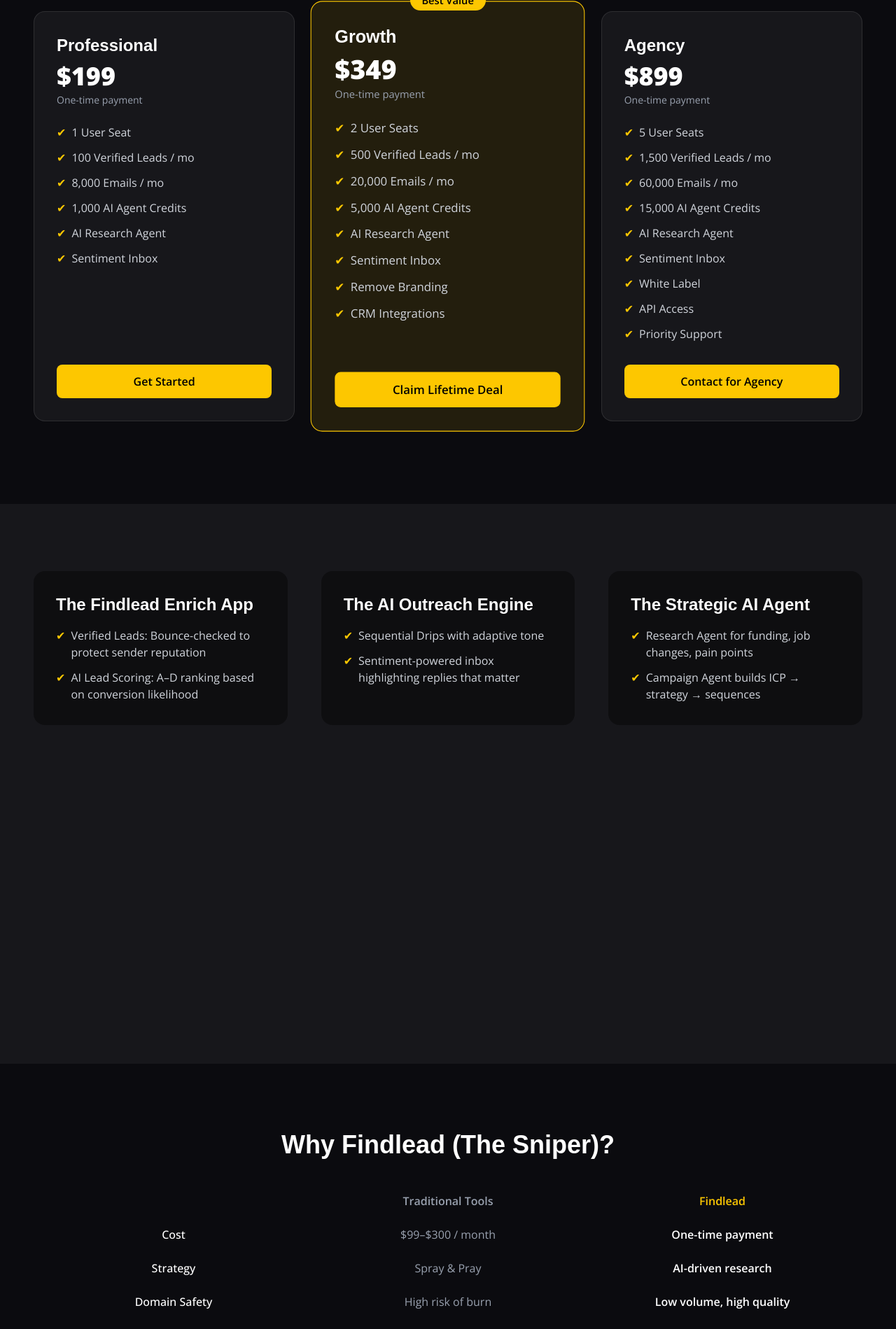
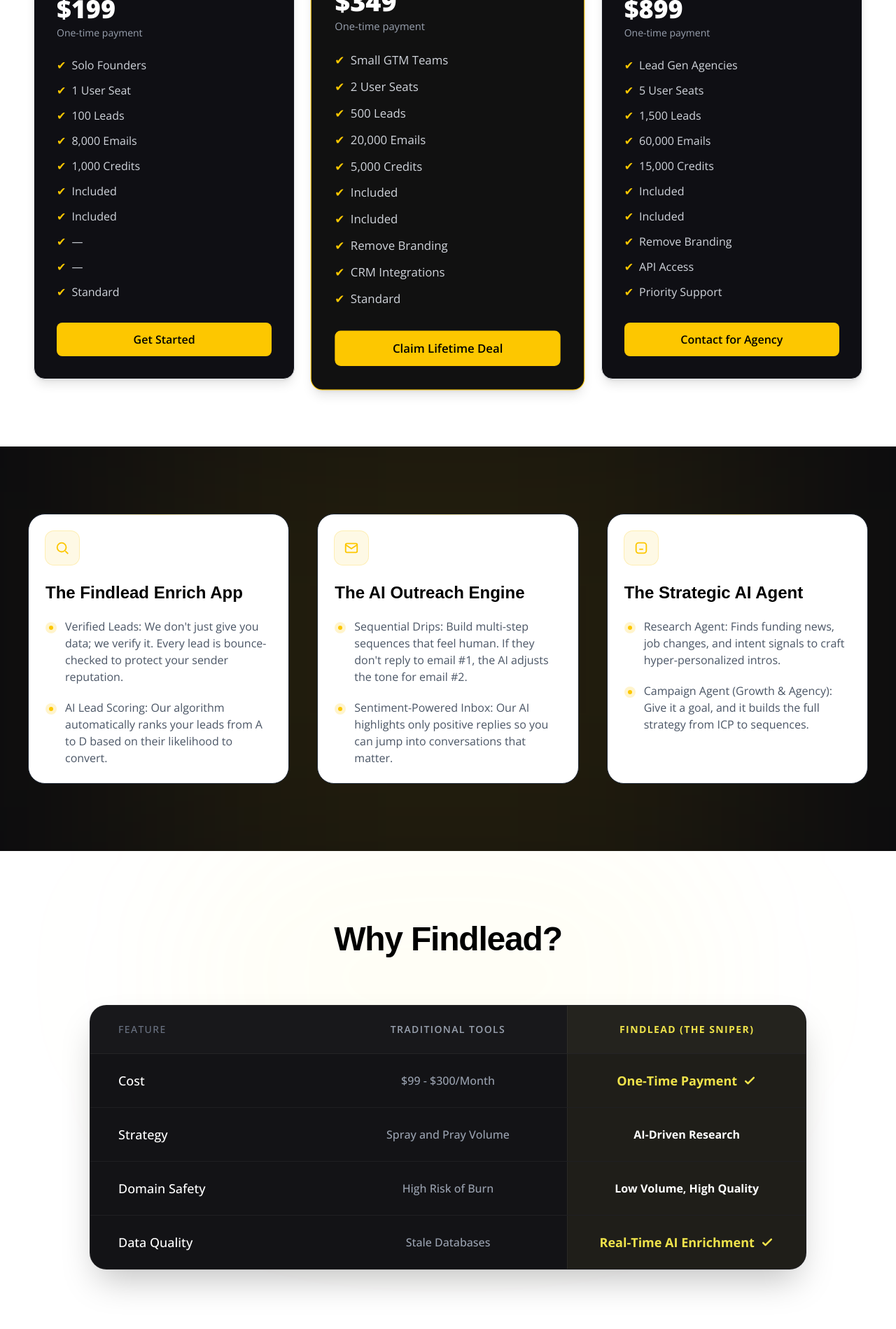
Before and after one commit to NaveenNSSKM/findlead.ai, a Next.js app: page /pricing in a window 1280 px wide. Shown: the part 880-2779 px from the top of the page at 70% size. Built offline with nearby package versions, Linux system fonts and the light colour scheme; a web font is replaced by a local one.

Commit message:
update-new-content

```diff
--- a/components/pricing/ComparisonTable.tsx
+++ b/components/pricing/ComparisonTable.tsx
@@ -1,107 +1,143 @@
+export default function ComparisonTable() {
   const comparisons = [
     {
       feature: "Cost",
-    traditional: "$99–$300 / month",
-    findlead: "One-time payment",
+      traditional: "$99 - $300/Month",
+      findlead: "One-Time Payment",
+      highlight: true,
     },
     {
       feature: "Strategy",
-    traditional: "Spray & Pray",
-    findlead: "AI-driven research",
+      traditional: "Spray and Pray Volume",
+      findlead: "AI-Driven Research",
+      highlight: false,
     },
     {
       feature: "Domain Safety",
-    traditional: "High risk of burn",
-    findlead: "Low volume, high quality",
+      traditional: "High Risk of Burn",
+      findlead: "Low Volume, High Quality",
+      highlight: false,
     },
     {
       feature: "Data Quality",
-    traditional: "Stale databases",
-    findlead: "Real-time enrichment",
+      traditional: "Stale Databases",
+      findlead: "Real-Time AI Enrichment",
+      highlight: true,
     },
+
+
   ];
 
-export default function ComparisonTable() {
   return (
-    <section
-      className="
-        min-h-screen
-        py-20 sm:py-24
-        px-5 sm:px-8 lg:px-12
-        bg-[#0B0B0F]
-      "
-    >
-      <div className="max-w-6xl mx-auto">
+    <section className="relative py-24 px-5 sm:px-8 lg:px-12 bg-white overflow-hidden">
 
-        {/* Heading */}
-        <h2
-          className="
-            text-2xl sm:text-3xl md:text-4xl
-            font-bold text-center
-            mb-12
-            text-white
-          "
-        >
-          Why Findlead (The Sniper)?
+      {/* Background Decor - Subtle Gradients */}
+      <div className="absolute top-0 left-0 w-full h-full overflow-hidden pointer-events-none">
+        <div className="absolute top-[-10%] left-[50%] -translate-x-1/2 w-[800px] h-[500px] bg-[#efe34b]/5 rounded-full blur-[120px]" />
+      </div>
+
+      <div className="relative max-w-5xl mx-auto">
+
+        {/* Section Header */}
+        <div className="text-center mb-16">
+
+          <h2 className="text-3xl sm:text-4xl lg:text-5xl font-extrabold text-black tracking-tight leading-tight">
+            Why Findlead? <br className="hidden sm:block" />
+
           </h2>
+        </div>
 
-        {/* ================= DESKTOP / TABLET ================= */}
-        <div className="hidden md:grid grid-cols-3 gap-6 text-center">
-
-          {/* Header Row */}
-          <div></div>
-          <div className="font-semibold text-gray-400">
+        {/* ================= DESKTOP TABLE ================= */}
+        <div className="hidden md:block relative bg-[#131316] rounded-3xl border border-white/5 overflow-hidden shadow-2xl">
+          {/* Header */}
+          <div className="grid grid-cols-12 border-b border-white/5 bg-white/[0.02]">
+            <div className="col-span-4 p-6 text-sm font-medium text-gray-500 uppercase tracking-widest pl-10">
+              Feature
+            </div>
+            <div className="col-span-4 p-6 text-sm font-semibold text-gray-400 uppercase tracking-widest text-center">
               Traditional Tools
             </div>
-          <div className="font-semibold text-yellow-400">
-            Findlead
+            <div className="col-span-4 p-6 text-sm font-bold text-[#efe34b] uppercase tracking-widest text-center bg-[#efe34b]/5 border-l border-white/5">
+              Findlead (The Sniper)
+            </div>
           </div>
 
-          {/* Data Rows */}
-          {comparisons.map((row) => (
-            <div key={row.feature} className="contents">
-              <div className="font-medium text-white">
+          {/* Rows */}
+          {comparisons.map((row, idx) => (
+            <div
+              key={idx}
+              className="group grid grid-cols-12 border-b border-white/5 last:border-0 hover:bg-white/[0.02] transition-colors duration-200"
+            >
+              {/* Feature Name */}
+              <div className="col-span-4 p-6 pl-10 flex items-center">
+                <span className="text-lg font-medium text-white group-hover:text-[#efe34b] transition-colors">
                   {row.feature}
+                </span>
               </div>
-              <div className="text-gray-400">
+
+              {/* Traditional (Competitor) */}
+              <div className="col-span-4 p-6 flex items-center justify-center text-center">
+                <span className="text-gray-400 font-medium">
                   {row.traditional}
+                </span>
               </div>
-              <div className="text-white font-semibold">
+
+              {/* Findlead (Winner) */}
+              <div className="col-span-4 p-6 flex items-center justify-center text-center bg-[#efe34b]/5 border-l border-white/5 relative">
+                {row.highlight && (
+                  <div className="absolute inset-0 bg-[#efe34b]/5 blur-lg opacity-0 group-hover:opacity-100 transition-opacity" />
+                )}
+                <span className={`relative z-10 font-bold ${row.highlight ? 'text-[#efe34b] text-lg' : 'text-white'}`}>
                   {row.findlead}
+                </span>
+                {row.highlight && (
+                  <svg className="w-5 h-5 text-[#efe34b] ml-2" fill="none" viewBox="0 0 24 24" stroke="currentColor">
+                    <path strokeLinecap="round" strokeLinejoin="round" strokeWidth={3} d="M5 13l4 4L19 7" />
+                  </svg>
+                )}
               </div>
             </div>
           ))}
         </div>
 
-        {/* ================= MOBILE ================= */}
-        <div className="md:hidden space-y-6">
-          {comparisons.map((row) => (
+        {/* ================= MOBILE CARDS ================= */}
+        <div className="md:hidden space-y-4">
+          {comparisons.map((row, idx) => (
             <div
-              key={row.feature}
-              className="
-                bg-white/5
-                rounded-xl
-                p-6
-                border border-white/10
-              "
+              key={idx}
+              className="relative overflow-hidden rounded-2xl bg-[#131316] border border-white/10 p-6 shadow-lg"
             >
-              <h3 className="font-semibold text-lg text-white mb-4">
+              <div className="flex items-center justify-between mb-4">
+                <h3 className="text-xl font-bold text-white">
                   {row.feature}
                 </h3>
-
-              <div className="space-y-3 text-sm">
-                <div className="flex justify-between">
-                  <span className="text-gray-400">Traditional</span>
-                  <span className="text-gray-300">
-                    {row.traditional}
-                  </span>
               </div>
 
-                <div className="flex justify-between">
-                  <span className="text-yellow-400">Findlead</span>
-                  <span className="text-white font-semibold">
-                    {row.findlead}
-                  </span>
+              <div className="space-y-4">
+                {/* Competitor Side */}
+                <div className="flex items-start gap-4 p-3 rounded-lg bg-white/5 border border-white/5">
+                  <div className="mt-1 min-w-[20px] text-gray-500">
+                    <svg className="w-5 h-5" fill="none" viewBox="0 0 24 24" stroke="currentColor">
+                      <path strokeLinecap="round" strokeLinejoin="round" strokeWidth={2} d="M6 18L18 6M6 6l12 12" />
+                    </svg>
+                  </div>
+                  <div>
+                    <div className="text-xs text-gray-500 uppercase font-semibold">Traditional</div>
+                    <div className="text-gray-300 font-medium">{row.traditional}</div>
+                  </div>
+                </div>
+
+                {/* Findlead Side */}
+                <div className="flex items-start gap-4 p-3 rounded-lg bg-[#efe34b]/10 border border-[#efe34b]/20">
+                  <div className="mt-1 min-w-[20px] text-[#efe34b]">
+                    <svg className="w-5 h-5" fill="none" viewBox="0 0 24 24" stroke="currentColor">
+                      <path strokeLinecap="round" strokeLinejoin="round" strokeWidth={3} d="M5 13l4 4L19 7" />
+                    </svg>
+                  </div>
+                  <div>
+                    <div className="text-xs text-[#efe34b] uppercase font-bold">Findlead</div>
+                    <div className="text-white font-bold text-lg">{row.findlead}</div>
+                  </div>
                 </div>
               </div>
             </div>
--- a/components/pricing/FeatureBreakdown.tsx
+++ b/components/pricing/FeatureBreakdown.tsx
@@ -1,75 +1,140 @@
+import React from "react";
+
+/* ---------------- TYPES ---------------- */
+
+type CardProps = {
+  title: string;
+  icon: React.ReactNode;
+  items: string[];
+  className?: string;
+};
+
+type IconWrapProps = {
+  children: React.ReactNode;
+};
+
+/* ---------------- MAIN COMPONENT ---------------- */
+
 export default function FeatureBreakdown() {
   return (
-    <section
-      className="
-        min-h-screen
-        py-20 sm:py-24
-        px-5 sm:px-8 lg:px-12
-        bg-white/5
-      "
-    >
-      <div
-        className="
-          max-w-7xl
-          mx-auto
-          grid
-          grid-cols-1
-          md:grid-cols-2
-          lg:grid-cols-3
-          gap-10 lg:gap-12
-        "
-      >
+    <section className="relative py-24 px-6 sm:px-10 overflow-hidden">
+
+      {/* Background Glow */}
+      <div className="absolute -top-40 left-1/2 -translate-x-1/2 w-[900px] h-[900px] bg-yellow-400/10 blur-[160px]" />
+
+      <div className="relative max-w-7xl mx-auto grid grid-cols-1 md:grid-cols-2 lg:grid-cols-3 gap-10 items-stretch">
+
         {/* Card 1 */}
-        <div className="bg-black/40 rounded-2xl p-6 sm:p-8 h-full">
-          <h2 className="text-xl sm:text-2xl font-bold mb-4 text-white">
-            The Findlead Enrich App
-          </h2>
-          <ul className="text-sm sm:text-base text-gray-300 space-y-3">
-            <li className="flex gap-2">
-              <span className="text-yellow-400">✔</span>
-              Verified Leads: Bounce-checked to protect sender reputation
-            </li>
-            <li className="flex gap-2">
-              <span className="text-yellow-400">✔</span>
-              AI Lead Scoring: A–D ranking based on conversion likelihood
-            </li>
-          </ul>
-        </div>
+        <Card
+          title="The Findlead Enrich App"
+          icon={<EnrichIcon />}
+          items={[
+            "Verified Leads: We don't just give you data; we verify it. Every lead is bounce-checked to protect your sender reputation.",
+            "AI Lead Scoring: Our algorithm automatically ranks your leads from A to D based on their likelihood to convert.",
+          ]}
+        />
 
         {/* Card 2 */}
-        <div className="bg-black/40 rounded-2xl p-6 sm:p-8 h-full">
-          <h2 className="text-xl sm:text-2xl font-bold mb-4 text-white">
-            The AI Outreach Engine
-          </h2>
-          <ul className="text-sm sm:text-base text-gray-300 space-y-3">
-            <li className="flex gap-2">
-              <span className="text-yellow-400">✔</span>
-              Sequential Drips with adaptive tone
-            </li>
-            <li className="flex gap-2">
-              <span className="text-yellow-400">✔</span>
-              Sentiment-powered inbox highlighting replies that matter
-            </li>
-          </ul>
-        </div>
+        <Card
+          title="The AI Outreach Engine"
+          icon={<OutreachIcon />}
+          items={[
+            "Sequential Drips: Build multi-step sequences that feel human. If they don't reply to email #1, the AI adjusts the tone for email #2.",
+            "Sentiment-Powered Inbox: Our AI highlights only positive replies so you can jump into conversations that matter.",
+          ]}
+        />
 
-        {/* Card 3 */}
-        <div className="bg-black/40 rounded-2xl p-6 sm:p-8 h-full">
-          <h2 className="text-xl sm:text-2xl font-bold mb-4 text-white">
-            The Strategic AI Agent
-          </h2>
-          <ul className="text-sm sm:text-base text-gray-300 space-y-3">
-            <li className="flex gap-2">
-              <span className="text-yellow-400">✔</span>
-              Research Agent for funding, job changes, pain points
-            </li>
-            <li className="flex gap-2">
-              <span className="text-yellow-400">✔</span>
-              Campaign Agent builds ICP → strategy → sequences
-            </li>
-          </ul>
-        </div>
+        {/* Card 3 – CENTERED, SAME SIZE */}
+        <Card
+          title="The Strategic AI Agent"
+          icon={<AgentIcon />}
+          items={[
+            "Research Agent: Finds funding news, job changes, and intent signals to craft hyper-personalized intros.",
+            "Campaign Agent (Growth & Agency): Give it a goal, and it builds the full strategy from ICP to sequences.",
+          ]}
+          className="md:col-span-2 lg:col-span-1"
+        />
+
       </div>
     </section>
   );
 }
+
+/* ---------------- CARD ---------------- */
+
+const Card: React.FC<CardProps> = ({
+  title,
+  icon,
+  items,
+  className = "",
+}) => (
+  <div
+    className={`
+      group relative rounded-3xl
+      bg-white
+      border border-[#1f2937]
+      p-6
+      h-full
+      transition-all duration-300
+      hover:-translate-y-2
+      hover:border-yellow-400/60
+      hover:shadow-[0_20px_50px_-15px_rgba(0,0,0,0.25)]
+      ${className}
+    `}
+  >
+    {/* Yellow Accent Glow */}
+    <div className="absolute inset-0 rounded-3xl bg-gradient-to-br from-yellow-400/5 via-transparent to-transparent opacity-0 group-hover:opacity-100 transition-opacity duration-300" />
+
+    {/* Top Accent Line */}
+    <div className="absolute top-0 left-6 right-6 h-px bg-gradient-to-r from-transparent via-yellow-400/40 to-transparent" />
+
+    <IconWrap>{icon}</IconWrap>
+
+    <h3 className="relative text-2xl font-semibold text-black mb-5">
+      {title}
+    </h3>
+
+    <ul className="relative space-y-5 text-gray-600 text-sm sm:text-base">
+      {items.map((item, i) => (
+        <li key={i} className="flex gap-3 items-start">
+          <span className="mt-1.5 w-4 h-4 rounded-full bg-yellow-400/20 flex items-center justify-center shrink-0">
+            <span className="w-1.5 h-1.5 rounded-full bg-yellow-400" />
+          </span>
+          <span>{item}</span>
+        </li>
+      ))}
+    </ul>
+  </div>
+);
+
+/* ---------------- ICON WRAPPER ---------------- */
+
+const IconWrap: React.FC<IconWrapProps> = ({ children }) => (
+  <div className="w-12 h-12 rounded-xl bg-yellow-400/10 ring-1 ring-yellow-400/30 flex items-center justify-center text-yellow-400 mb-6">
+    {children}
+  </div>
+);
+
+/* ---------------- SVG ICONS ---------------- */
+
+const EnrichIcon = () => (
+  <svg width="22" height="22" viewBox="0 0 24 24" fill="none" stroke="currentColor" strokeWidth="2">
+    <circle cx="11" cy="11" r="7" />
+    <path d="M21 21l-4.3-4.3" />
+  </svg>
+);
+
+const OutreachIcon = () => (
+  <svg width="22" height="22" viewBox="0 0 24 24" fill="none" stroke="currentColor" strokeWidth="2">
+    <rect x="3" y="5" width="18" height="14" rx="2" />
+    <path d="M3 7l9 6 9-6" />
+  </svg>
+);
+
+const AgentIcon = () => (
+  <svg width="22" height="22" viewBox="0 0 24 24" fill="none" stroke="currentColor" strokeWidth="2">
+    <rect x="4" y="4" width="16" height="16" rx="4" />
+    <path d="M9 9h.01M15 9h.01" />
+    <path d="M9 14h6" />
+  </svg>
+);
--- a/components/pricing/PricingHeader.tsx
+++ b/components/pricing/PricingHeader.tsx
@@ -1,60 +1,11 @@
 export default function PricingHeader() {
-  return (
-    <section className="
-      min-h-screen
-      bg-[#efe34b]
-      flex items-center justify-center
-      px-5 sm:px-8 lg:px-12
-    ">
-      <div className="text-center max-w-5xl w-full">
+return (
+<section className=" min-h-[88vh] /* Desktop default – SAME height */ lg:min-h-[35vh]/* Tablet + Mobile – reduced height */ bg-[#efe34b] flex items-center justify-center px-5 sm:px-8 lg:px-12 " >
+<div className="text-center max-w-5xl w-full"> {/* Badge */}
 
-        {/* Badge */}
-        <span className="
-          inline-block mb-6
-          px-4 py-1.5
-          text-xs sm:text-sm
-          font-semibold
-          text-[#efe34b]
-          bg-[#0B0B0F]
-          rounded-full
-        ">
-          ⚡ Limited Time: Early Adopter One-Time Pricing
-        </span>
-
-        {/* Headline */}
-        <h1 className="
-          font-extrabold tracking-tight
-          text-[#0B0B0F]
-          text-3xl
-          sm:text-4xl
-          md:text-5xl
-          lg:text-6xl
-          xl:text-7xl
-          leading-tight
-        ">
-          Own Your Sales Pipeline.{" "}
-          <span className="text-[#1F1F1F] underline decoration-black/20">
-            Forever.
-          </span>
-        </h1>
-
-        {/* Sub-headline */}
-        <p className="
-          mt-6
-          mx-auto
-          max-w-3xl
-          text-base
-          sm:text-lg
-          md:text-xl
-          text-[#2E2E2E]
-          leading-relaxed
-        ">
-          Stop paying monthly for volume you don’t use. Grab a Lifetime Deal on
-          the AI Research Agent that finds your perfect leads and books meetings
-          while you sleep.
-        </p>
-
-      </div>
-    </section>
-  );
-}
+{/* Headline */}
+<h1 className=" font-extrabold tracking-tight text-[#0B0B0F] text-3xl sm:text-4xl md:text-5xl lg:text-6xl xl:text-7xl leading-tight "> Own Your Sales Pipeline.{" "} <span className="text-[#1F1F1F] underline decoration-black/20"> Forever. </span> </h1> {/* Sub-headline */}
+ <p className=" mt-6 mx-auto max-w-3xl text-base sm:text-lg md:text-xl text-[#2E2E2E] leading-relaxed "> Stop paying monthly for volume you don’t use. Grab a Lifetime Deal on the AI Research Agent that finds your perfect leads and books meetings while you sleep. </p>
+  <span className=" inline-block mb-6 px-4 py-1.5 mt-10 text-xs sm:text-sm font-semibold text-[#efe34b] bg-[#0B0B0F] rounded-full "> ⚡ Limited Time: Early Adopter One-Time Pricing </span>
+  </div>
+   </section> ); }
--- a/components/pricing/PricingTable.tsx
+++ b/components/pricing/PricingTable.tsx
@@ -4,29 +4,36 @@
     price: "$199",
     highlight: false,
     features: [
+      "Solo Founders",
       "1 User Seat",
-      "100 Verified Leads / mo",
-      "8,000 Emails / mo",
-      "1,000 AI Agent Credits",
-      "AI Research Agent",
-      "Sentiment Inbox",
+      "100 Leads",
+      "8,000 Emails",
+      "1,000 Credits",
+      "Included",
+      "Included",
+      "  —",
+      "  —",
+      "Standard",
+
     ],
     cta: "Get Started",
   },
   {
-    name: "Growth",
+    name: "Growth (Best Value)",
     price: "$349",
     highlight: true,
     badge: "Best Value",
     features: [
+      "Small GTM Teams",
       "2 User Seats",
-      "500 Verified Leads / mo",
-      "20,000 Emails / mo",
-      "5,000 AI Agent Credits",
-      "AI Research Agent",
-      "Sentiment Inbox",
+      "500 Leads",
+      "20,000 Emails",
+      "5,000 Credits",
+      "Included",
+      "Included",
       "Remove Branding",
       "CRM Integrations",
+      "Standard",
     ],
     cta: "Claim Lifetime Deal",
   },
@@ -35,13 +42,14 @@
     price: "$899",
     highlight: false,
     features: [
+      "Lead Gen Agencies",
       "5 User Seats",
-      "1,500 Verified Leads / mo",
-      "60,000 Emails / mo",
-      "15,000 AI Agent Credits",
-      "AI Research Agent",
-      "Sentiment Inbox",
-      "White Label",
+      "1,500 Leads",
+      "60,000 Emails",
+      "15,000 Credits",
+      "Included",
+      "Included",
+      "Remove Branding",
       "API Access",
       "Priority Support",
     ],
@@ -49,14 +57,17 @@
   },
 ];
 
+
 export default function PricingTable() {
   return (
-    <section className="
+    <section
+      className="
         min-h-screen
         py-20 sm:py-24
         px-5 sm:px-8 lg:px-12
-      bg-[#0B0B0F]
-    ">
+        bg-white
+      "
+    >
       <div
         className="
           grid gap-6 sm:gap-8
@@ -67,9 +78,9 @@
           items-stretch
         "
       >
-        {plans.map((plan) => (
+        {plans.map((plan, planIndex) => (
           <div
-            key={plan.name}
+            key={`plan-${planIndex}`}
             className={`
               relative
               rounded-2xl
@@ -77,22 +88,28 @@
               p-6 sm:p-8
               h-full
               flex flex-col
-              ${
-                plan.highlight
-                  ? "border-yellow-400 bg-yellow-400/10 lg:scale-105"
-                  : "border-white/10 bg-white/5"
+              shadow-lg
+              ${plan.highlight
+                ? "border-yellow-400 bg-[#111111] lg:scale-105"
+                : "border-gray-200 bg-[#0F0F14]"
+              }
+              ${planIndex === 2
+                ? "sm:col-span-2 sm:justify-self-center sm:w-[calc(50%-1rem)] lg:col-span-1 lg:w-full lg:justify-self-auto"
+                : ""
               }
             `}
           >
             {/* Badge */}
             {plan.badge && (
-              <span className="
+              <span
+                className="
                   absolute -top-4 left-1/2 -translate-x-1/2
                   bg-yellow-400 text-black
                   px-4 py-1
                   text-xs sm:text-sm
                   rounded-full font-semibold
-              ">
+                "
+              >
                 {plan.badge}
               </span>
             )}
@@ -112,10 +129,27 @@
 
             {/* Features */}
             <ul className="mt-6 space-y-3 text-sm sm:text-base text-gray-300 flex-grow">
-              {plan.features.map((feature) => (
-                <li key={feature} className="flex gap-2">
-                  <span className="text-yellow-400">✔</span>
-                  <span>{feature}</span>
+              {plan.features.map((feature, featureIndex) => (
+                <li
+                  key={`plan-${planIndex}-feature-${featureIndex}`}
+                  className="flex gap-2 items-center"
+                >
+                  <span
+                    className={
+                      feature === "—"
+                        ? "text-gray-500"
+                        : "text-yellow-400"
+                    }
+                  >
+                    {feature === "—" ? "—" : "✔"}
+                  </span>
+                  <span
+                    className={
+                      feature === "—" ? "text-gray-500" : ""
+                    }
+                  >
+                    {feature}
+                  </span>
                 </li>
               ))}
             </ul>
```
Also changed, not shown: components/pricing/FAQ.tsx (+37 -65 lines). Lines whose indentation alone changed are shown as unchanged.
